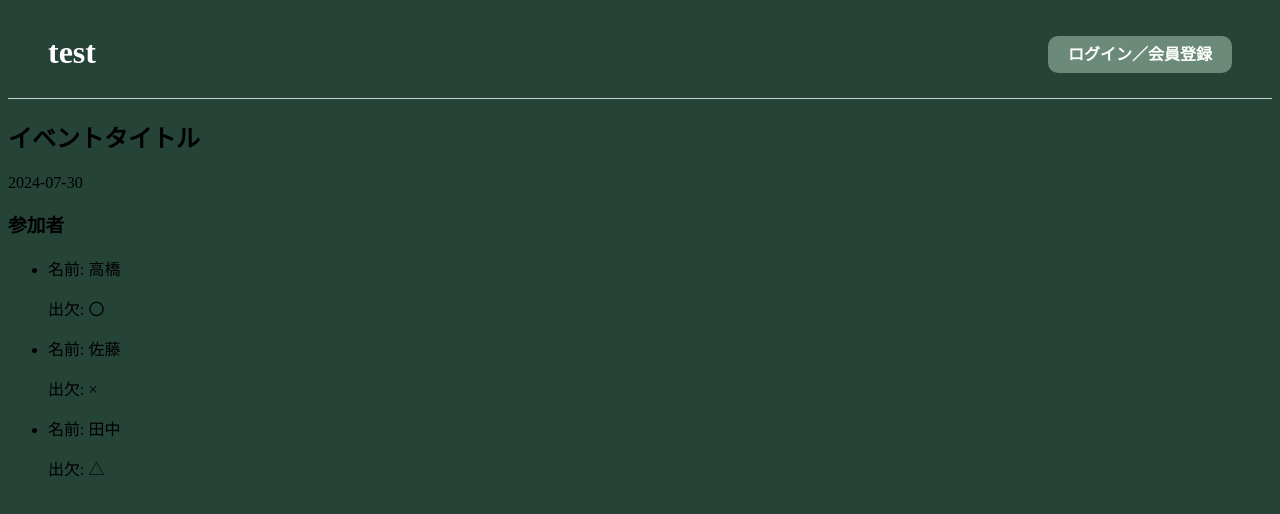
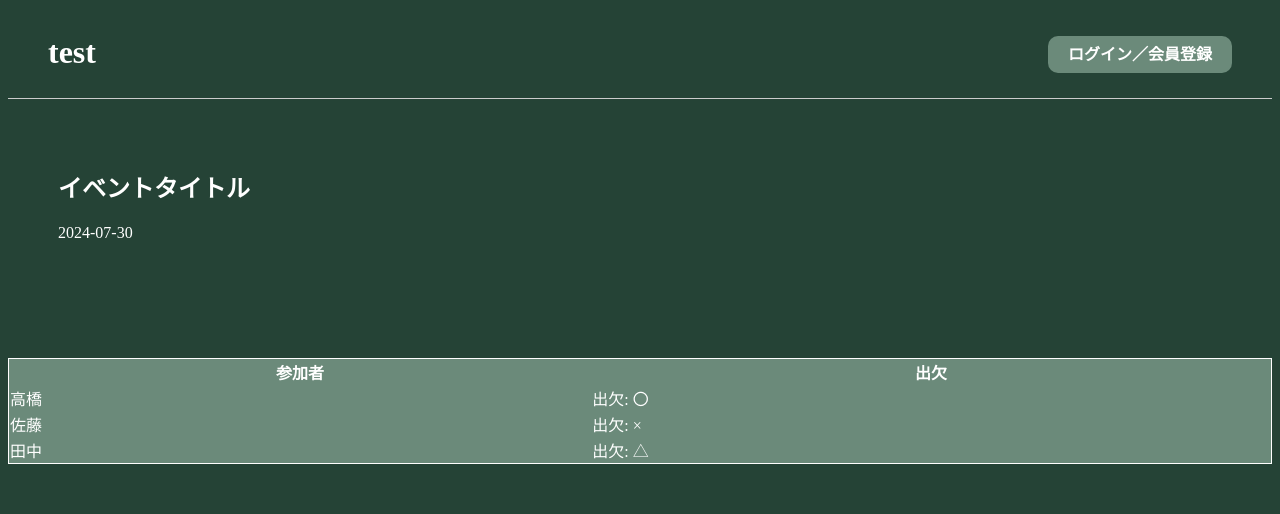
Before and after one commit to tomturner14/nomikaisan, a Next.js app: page /event/1 in a window 1280 px wide. Shown: the top 514 px of the page. Built offline with nearby package versions, Linux system fonts and the light colour scheme.

Commit message:
event css

```diff
--- a/src/app/event/[id]/page.js
+++ b/src/app/event/[id]/page.js
@@ -1,6 +1,7 @@
 "use client";
 
 import { usePathname } from "next/navigation";
+import styles from './page.module.css';
 
 const EventPage = () => {
   const pathname = usePathname();
@@ -19,20 +20,27 @@ const EventPage = () => {
 
   return (
     <div>
-      <div>
+      <div className={styles.information}>
         <h2>{event.title}</h2>
         <p>{event.date}</p>
       </div>
       <div>
-        <h3>参加者</h3>
-        <ul>
-          {participants.map((participant, index) => (
-            <li key={index}>
-              <p>名前: {participant.name}</p>
-              <p>出欠: {participant.attendance}</p>
-            </li>
-          ))}
-        </ul>
+        <table className={styles.table}>
+          <thead>
+            <tr>
+              <th>参加者</th>
+              <th>出欠</th>
+            </tr>
+          </thead>
+          <tbody>
+            {participants.map((participant, index) => (
+              <tr key={index}>
+                <td>{participant.name}</td>
+                <td>出欠: {participant.attendance}</td>
+              </tr>
+            ))}
+          </tbody>
+        </table>
       </div>
     </div>
   );
--- /dev/null
+++ b/src/app/event/[id]/page.module.css
@@ -0,0 +1,26 @@
+.information {
+  color: white;
+  padding: 50px 0 100px 50px;
+}
+
+.table {
+  width: 100%;
+  border-collapse: collapse;
+  color: white;
+  border: 1px solid white;
+  background-color: #6B8A7A;
+}
+
+.th .td {
+  border: 1px solid white;
+  padding: 8px;
+}
+
+.th {
+  background-color: #f2f2f2;
+  text-align: center;
+}
+
+.table .th .td {
+  border: 1px solid white; /* 罫線の色と幅を定義 */
+}
```
